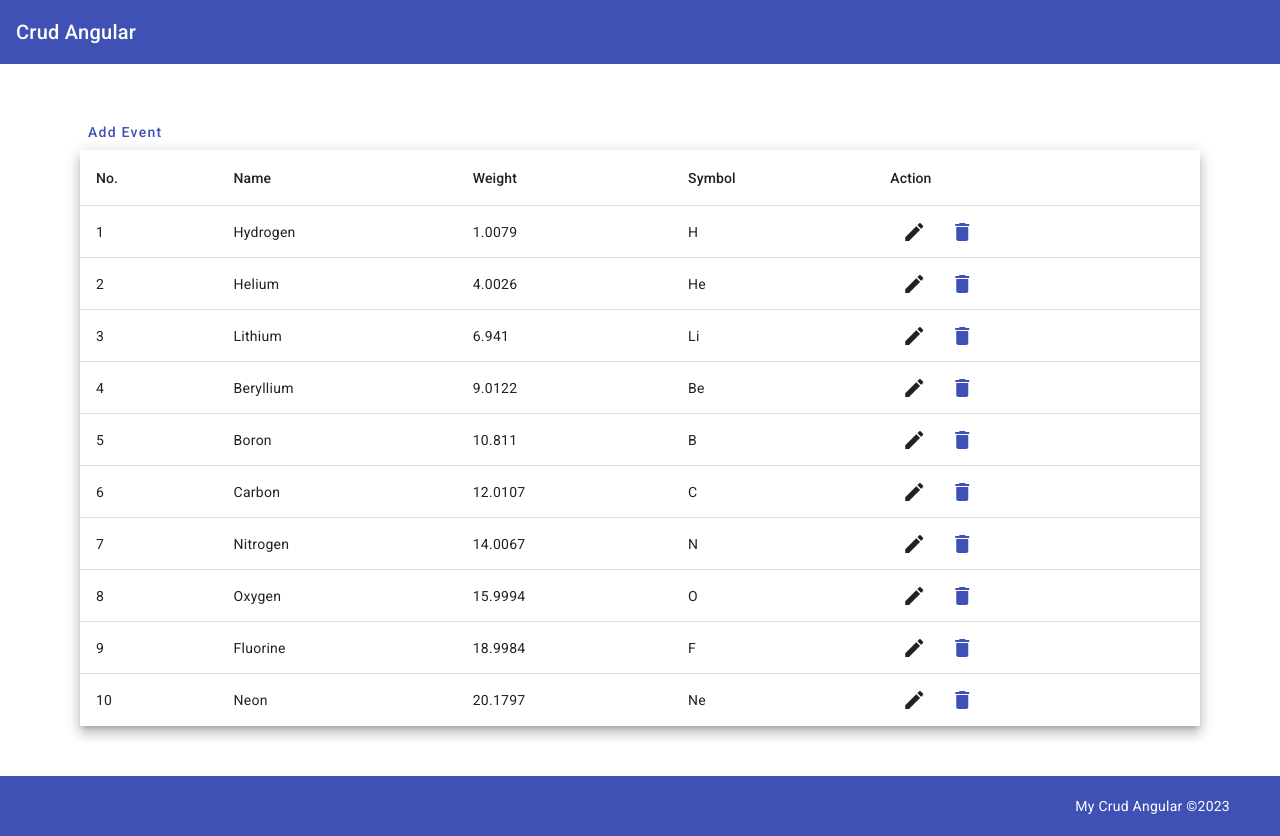
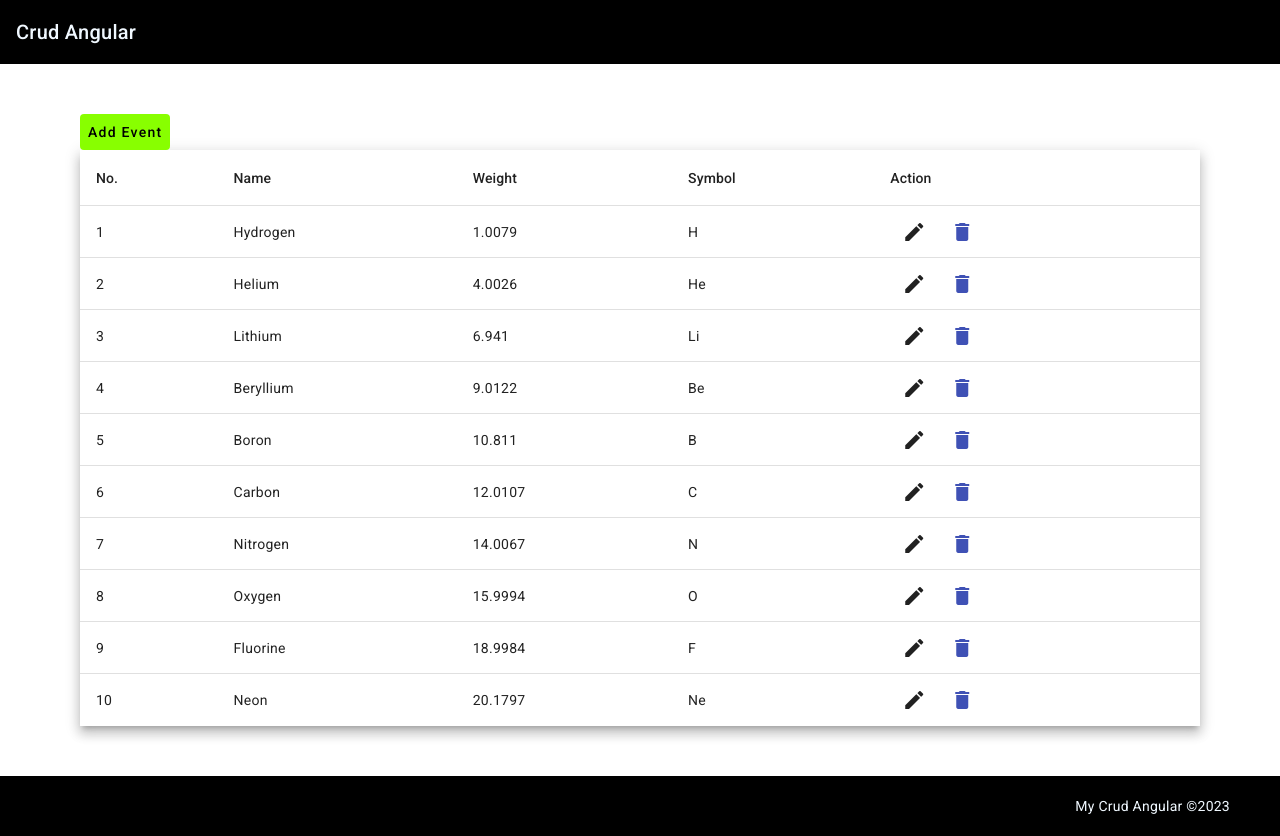
Before and after one commit to markos-jr/crud-angular-2023, an Angular app in the folder crud-angular/: page / in a window 1280 px wide. Built offline with nearby package versions, Linux system fonts and the light colour scheme.

Commit message:
color componentes

```diff
--- a/crud-angular/src/app/shared/footer/footer.component.scss
+++ b/crud-angular/src/app/shared/footer/footer.component.scss
@@ -1,5 +1,5 @@
 .container {
-    background-color: #3f51b5;
+    background-color: black;
     padding: 20px 50px;
     display: flex;
     flex-direction: row-reverse;
@@ -7,5 +7,5 @@
 }
 
 .copyright{
-    color: #fff;
+    color: aliceblue;
 }
--- a/crud-angular/src/app/shared/header/header.component.html
+++ b/crud-angular/src/app/shared/header/header.component.html
@@ -1,4 +1,3 @@
-<mat-toolbar color="primary">
+<mat-toolbar >
     <span>Crud Angular</span>
-
-  </mat-toolbar>
+ </mat-toolbar>
--- a/crud-angular/src/app/shared/header/header.component.scss
+++ b/crud-angular/src/app/shared/header/header.component.scss
@@ -0,0 +1,7 @@
+.mat-toolbar {
+    background-color: black;
+}
+
+span{
+    color: aliceblue;
+}
--- a/crud-angular/src/app/views/home/home.component.html
+++ b/crud-angular/src/app/views/home/home.component.html
@@ -1,7 +1,7 @@
 
 
 <div class="container">
-  <button mat-button color="primary" (click)="openDialog(null)">Add Event</button>
+  <div class="butaoSafado"><button mat-button (click)="openDialog(null)">Add Event</button></div>
 
     <table mat-table #table [dataSource]="dataSource" class="mat-elevation-z8">
 
--- a/crud-angular/src/app/views/home/home.component.scss
+++ b/crud-angular/src/app/views/home/home.component.scss
@@ -5,3 +5,8 @@ table {
 .container{
     padding: 50px 80px;
 }
+
+.mat-mdc-button:not(:disabled){
+  background-color: rgb(136, 255, 0);
+
+}
```
